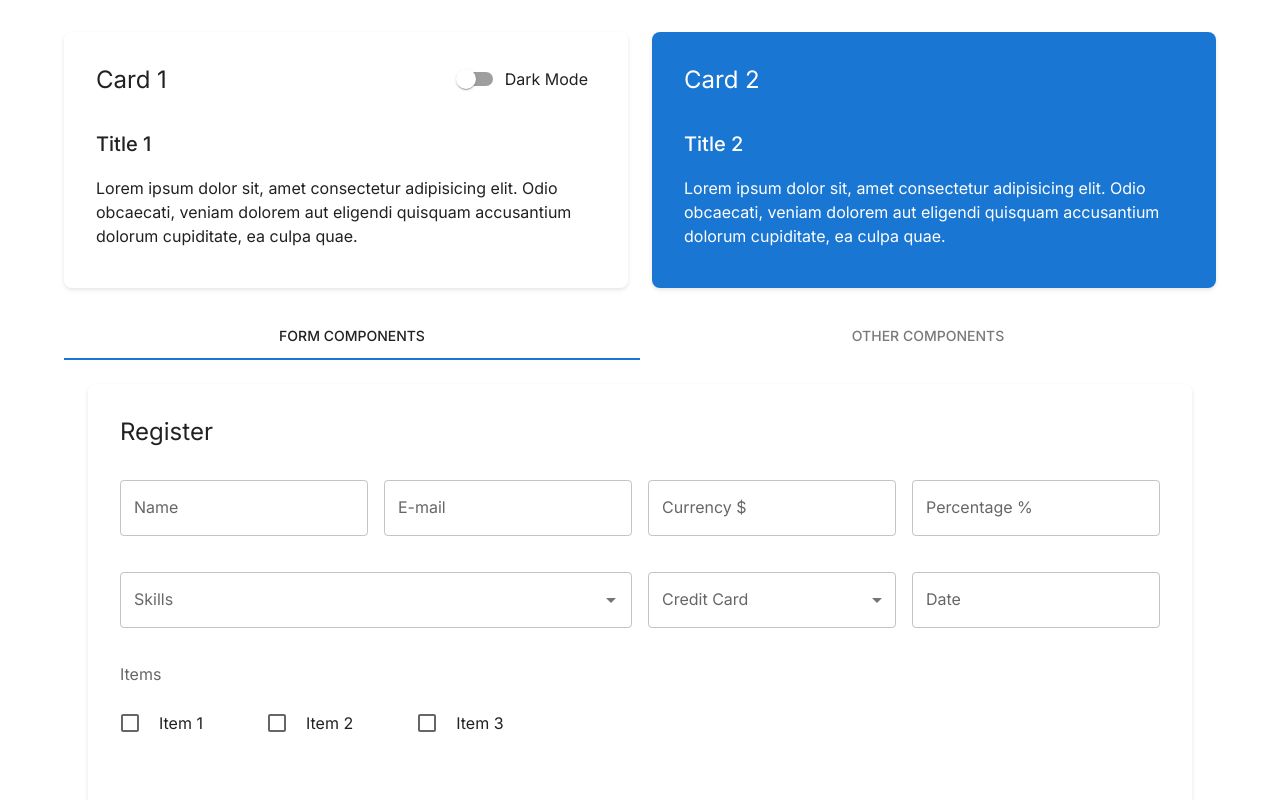
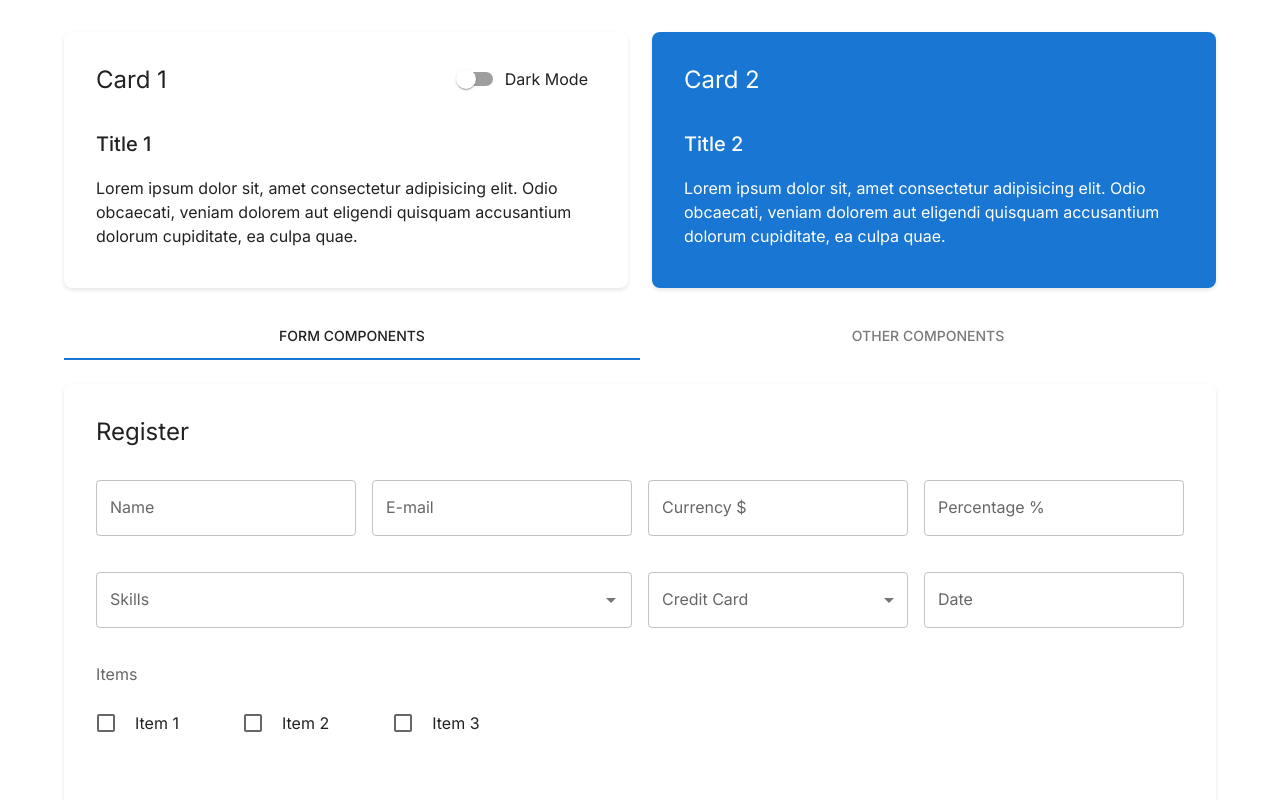
Before and after one commit to renanlisboa/react-components, a React (Vite) app: page / in a window 1280 px wide. Shown: the top 800 px of the page. Built offline with nearby package versions, Linux system fonts and the light colour scheme.

Commit message:
fix: remove mui components from app.js

```diff
--- a/src/App.tsx
+++ b/src/App.tsx
@@ -6,14 +6,14 @@ import {
   CssBaseline,
   createTheme,
   Container,
-  Stack,
-  Grid,
-  Button as MuiButton,
 } from "@mui/material";
 import { Check } from "@mui/icons-material";
 
 import { useSnackbarContext } from "./contexts";
 import {
+  Stack,
+  Grid,
+  GridItem,
   Card,
   CardActions,
   Heading,
@@ -92,21 +92,21 @@ const App: React.FC = () => {
     for (let i = 1; i <= length; i++) {
       const object = {
         id: i,
-        label: `Item ${i}`
-      }
-      items.push(object)
+        label: `Item ${i}`,
+      };
+      items.push(object);
     }
     return items;
   }
 
   function handleInputSpinnerChange(value: number) {
-    setQuantity(value)
+    setQuantity(value);
   }
 
   function handleSubmit(data: FormData) {
     setTabIndex(1);
     console.log(data);
-  };
+  }
 
   const theme = useMemo(() => {
     return createTheme(getCustomTheme(themeMode), ptBR);
@@ -153,8 +153,6 @@ const App: React.FC = () => {
                 </Stack>
               </Card>
             </Stack>
-            <Grid container spacing={4}>
-              <Grid item xs={12}>
             <Tabs
               tabList={[
                 {
@@ -178,32 +176,29 @@ const App: React.FC = () => {
                   >
                     <Stack gap={4}>
                       <Grid container spacing={2}>
-                            <Grid item xs={3}>
-                              <Input
-                                name="name"
-                                label="Name"
-                              />
-                            </Grid>
-                            <Grid item xs={3}>
+                        <GridItem item xs={3}>
+                          <Input name="name" label="Name" />
+                        </GridItem>
+                        <GridItem item xs={3}>
                           <Input id="email" name="email" label="E-mail" />
-                            </Grid>
-                            <Grid item xs={3}>
+                        </GridItem>
+                        <GridItem item xs={3}>
                           <Input
                             name="currency"
                             label="Currency $"
                             mask="currency"
                           />
-                            </Grid>
-                            <Grid item xs={3}>
+                        </GridItem>
+                        <GridItem item xs={3}>
                           <Input
                             name="percentage"
                             label="Percentage %"
                             mask="percentage"
                           />
-                            </Grid>
+                        </GridItem>
                       </Grid>
                       <Grid container spacing={2} alignItems="center">
-                            <Grid item xs={6}>
+                        <GridItem item xs={6}>
                           <Autocomplete
                             name="skills"
                             multiple
@@ -213,45 +208,34 @@ const App: React.FC = () => {
                               option.label === value.label
                             }
                             renderInput={(props) => (
-                                  <Input
-                                    name="skills"
-                                    label="Skills"
-                                    {...props}
-                                  />
+                              <Input name="skills" label="Skills" {...props} />
                             )}
                           />
-                            </Grid>
-                            <Grid item xs={3}>
+                        </GridItem>
+                        <GridItem item xs={3}>
                           <Select
                             name="creditcard"
                             label="Credit Card"
                             options={selectOptions}
                           />
-                            </Grid>
-                            <Grid item xs={3}>
-                              <DatePicker
-                                name="date"
-                                label="Date"
-                              />
-                            </Grid>
+                        </GridItem>
+                        <GridItem item xs={3}>
+                          <DatePicker name="date" label="Date" />
+                        </GridItem>
                       </Grid>
                       <Grid container spacing={4}>
-                            <Grid item xs={12}>
+                        <GridItem item xs={12}>
                           <CheckboxGroup
                             name="items"
                             label="Items"
                             options={checkBoxItems}
                           />
-                            </Grid>
+                        </GridItem>
                       </Grid>
                       <Grid container spacing={4}>
-                            <Grid item xs={3}>
-                              <Switch
-                                name="active"
-                                label="Active"
-                                size="medium"
-                              />
-                            </Grid>
+                        <GridItem item xs={3}>
+                          <Switch name="active" label="Active" size="medium" />
+                        </GridItem>
                       </Grid>
                       <CardActions>
                         <Button
@@ -269,7 +253,7 @@ const App: React.FC = () => {
               <TabPanel value={tabIndex} index={1}>
                 <Stack gap={5}>
                   <Grid container spacing={4} alignItems="center">
-                        <Grid item xs={3}>
+                    <GridItem item xs={3}>
                       <Button
                         variant="outlined"
                         color="primary"
@@ -283,28 +267,26 @@ const App: React.FC = () => {
                         Open Snackbar
                       </Button>
                       <Snackbar />
-                        </Grid>
-                        <Grid item xs={3}>
+                    </GridItem>
+                    <GridItem item xs={3}>
                       <Chip label="Success" color="success" size="small" />
-                        </Grid>
-                        <Grid item xs={3}>
+                    </GridItem>
+                    <GridItem item xs={3}>
                       <InputSpinner
                         value={quantity}
                         onChange={handleInputSpinnerChange}
                       />
-                        </Grid>
-                        <Grid item xs={3}>
+                    </GridItem>
+                    <GridItem item xs={3}>
                       <Tooltip title="Tooltip">
-                            <MuiButton>Tooltip</MuiButton>
+                        <Button>Tooltip</Button>
                       </Tooltip>
-                        </Grid>
+                    </GridItem>
                   </Grid>
                   <Divider />
                 </Stack>
               </TabPanel>
             </Tabs>
-              </Grid>
-            </Grid>
           </Stack>
         </Container>
       </ThemeProvider>
--- a/src/components/TabPanel.tsx
+++ b/src/components/TabPanel.tsx
@@ -20,7 +20,7 @@ export function TabPanel({ value, index, children, ...rest }: TabPanelProps) {
         aria-labelledby={`full-width-tab-${index}`}
         {...rest}
       >
-        {value === index && <Box sx={{ p: 3 }}>{children}</Box>}
+        {value === index && <Box>{children}</Box>}
       </div>
     </Fade>
   );
```
Lines whose indentation alone changed are shown as unchanged.
